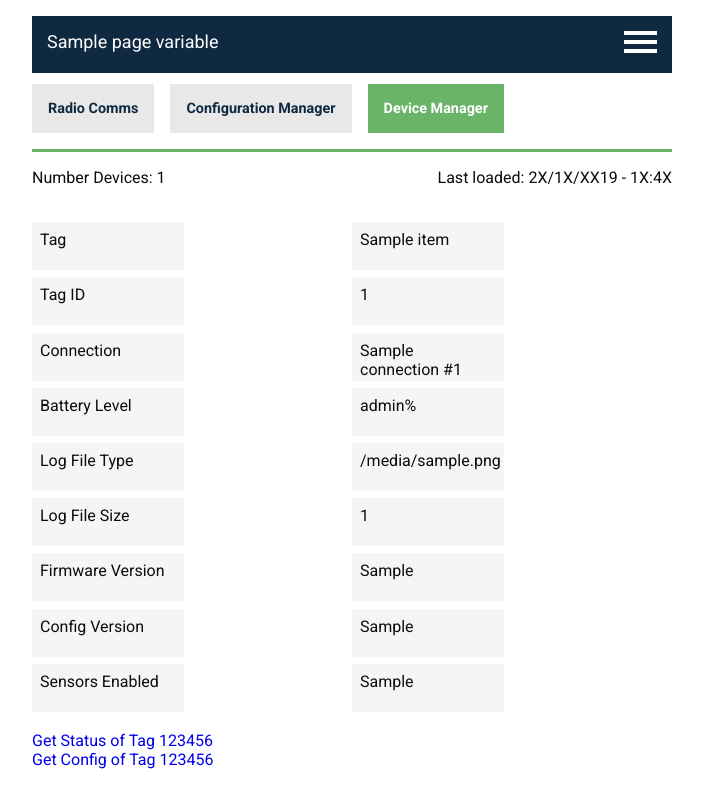
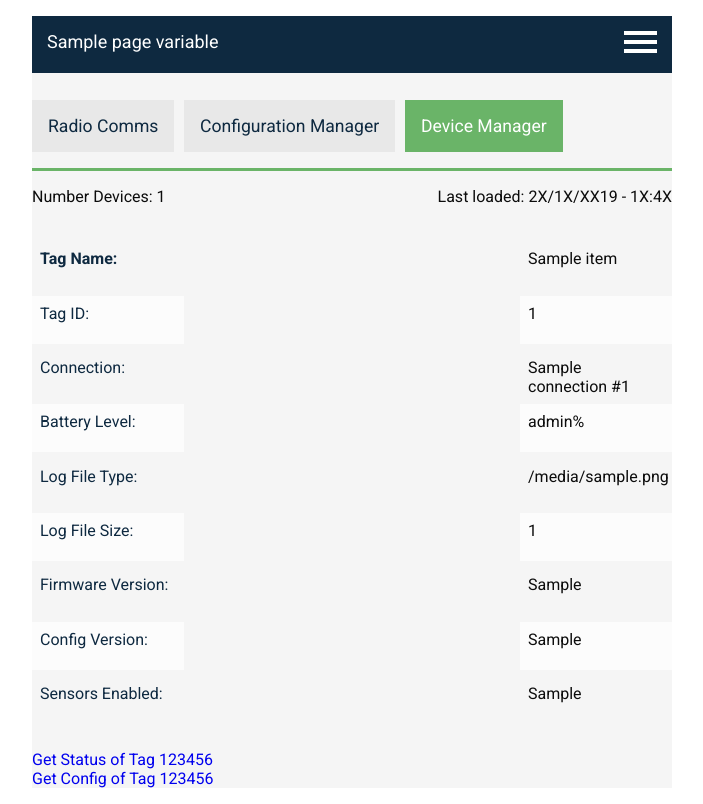
Before and after one commit to arribada/horizon-gui, a Flask app: template webserver/templates/scan.html in a window 1280 px wide. Shown: the whole page, without its empty margins (288-991 px from the left). Before the commit the page ends 769 px from the top, so only its background shows below. Run offline with Flask 2, Linux system fonts and the light colour scheme; the template is opened without the code that fills it: most values are stand-ins (such as "Sample title", 1, 10 or a date in 2020); parts of the project's set-up code (start-up, migrations or seed data) failed here and were passed over.

Commit message:
Table styling

```diff
--- a/webserver/static/styles.css
+++ b/webserver/static/styles.css
@@ -67,6 +67,16 @@ nav h3 {
     background: white;
 }
 
+/* MAIN */
+
+#mainMenu {
+    background-color: #f5f5f5;
+}
+
+.main-table-wrapper {
+    background-color: #f5f5f5;
+}
+
 /* TAB TITLES */
 
 .tab-titles-wrapper {
@@ -74,6 +84,7 @@ nav h3 {
     flex-flow: row nowrap;
     justify-content: flex-start;
     margin-left: 0;
+    margin-top: 2em;
 }
 
 .tab-titles-wrapper article:first-of-type {
@@ -81,7 +92,12 @@ nav h3 {
 }
 
 .tab-titles-wrapper article {
-    margin: 0 0.5em;
+    margin: 0 0.3em;
+}
+
+.tab-title h4 {
+    font-weight: 400;
+    font-size: 1.1em;
 }
 
 /* MAIN TABLE */
@@ -93,19 +109,50 @@ nav h3 {
 }
 
 .main-table {
-    flex-flow: column wrap;
+    flex-flow: row nowrap;
     justify-content: space-between;
     height: 31em;
+    background-color: #f5f5f5;
+}
+
+.main-table>div {
+    display: flex;
+    flex-flow: column nowrap;
 }
 
 .main-table span {
-    background-color: #f5f5f5;
+    /* background-color: #f5f5f5; */
     padding: 0.5em;
     margin: 0.2em 0;
     display: inline-block;
     width: 8.5em;
     height: 2em;
 }
+
+.main-table span:nth-child(even) {
+    background-color: #fcfcfc;
+}
+
+.main-table.col0 span {
+    font-weight: 300;
+}
+
+.main-table.col0 span h3 {
+    padding: 0.5em 0;
+}
+
+.main-table p {
+    font-size: 1em;
+}
+
+.main-table.col0 span:nth-child(even) {
+    background-color: #f8fbf7;
+}
+
+.main-table.col0 span:nth-child(odd) {
+    background-color: #f2f8f2;
+}
+
 
 /* ! END OF NM'S STYLES */
 
@@ -117,13 +164,13 @@ nav h3 {
 body {
     font-family: Trebuchet MS, Arial, Helvetica, sans-serif !important;
     box-sizing: border-box;
-    position: relative; */
-    height: 100%;
+    position: relative;
+    */ height: 100%;
 }
 
 main {
     position: relative;
-    background-color: white;
+    /* background-color: white; */
     color: #0c0c0c;
     padding-top: 95px;
     min-height: calc(100% - 52px);
@@ -139,7 +186,8 @@ header,
     max-width: 640px;
 }
 
-input, textarea {
+input,
+textarea {
     display: block;
 }
 
@@ -355,7 +403,7 @@ header {
     transform: rotate(180deg);
 }
 
-.subhead[data-collapsed] + .collapsable .inner {
+.subhead[data-collapsed]+.collapsable .inner {
     display: none !important;
 }
 
@@ -379,9 +427,10 @@ header {
     display: inline-block;
 }
 
-.galleryFilterWrapper button{
+.galleryFilterWrapper button {
     float: right;
 }
+
 /* .galleryFilter:nth-child(even) {
     text-align: right;
 } */
@@ -566,11 +615,11 @@ img.galleryImage {
     padding: 2px;
 }
 
-.presets{
+.presets {
     margin-left: 20px;
 }
 
-img[data-selected] + .selected {
+img[data-selected]+.selected {
     background-image: url("images/icons/noun_select_1751205_33cc99.svg");
     width: 20px;
     height: 20px;
@@ -873,6 +922,7 @@ nav.calibrateFoot {
     padding: 3px;
     max-width: 6rem;
 }
+
 #settings textarea {
     background: white;
     border: #aaaaaa 1px solid;
@@ -881,23 +931,27 @@ nav.calibrateFoot {
     float: right;
 }
 
-#settings li > span, #settings li span .radios,
+#settings li>span,
+#settings li span .radios,
 #report dl span {
     display: block;
 }
 
-#settings ul li > span label,
+#settings ul li>span label,
 #report dl span dt {
     display: inline-block;
 }
 
-#settings ul li span label, #settings ul li div label,
-#report dl span dt, #settings p.fallbackLabel {
+#settings ul li span label,
+#settings ul li div label,
+#report dl span dt,
+#settings p.fallbackLabel {
     color: #4c4c4c;
     font-family: Trebuchet MS, Arial, Helvetica, sans-serif;
     /* max-width: 53%; */
     font-size: 0.9rem;
 }
+
 .nativeTimePicker input,
 #settings ul li span input,
 #settings ul li span select,
@@ -1117,19 +1171,19 @@ dl {
 }
 
 #endpoints .latestActivityValues {
-  text-align:center;
+    text-align: center;
     width: 95px;
-  float:left;
-  padding:5px;
+    float: left;
+    padding: 5px;
 }
 
 #endpoints .count {
-  font-size:2em;
-  display:block;
+    font-size: 2em;
+    display: block;
 }
 
 #endpoints .last {
-  font-size:0.8em;
+    font-size: 0.8em;
 }
 
 /* #endpoints .inner > div {
@@ -1186,7 +1240,7 @@ dl {
     /* min-width: 90px; */
 }
 
-#endpoints tr > td:nth-child(even) {
+#endpoints tr>td:nth-child(even) {
     font-weight: bold;
 }
 
@@ -1208,16 +1262,18 @@ dl {
     display: none;
 }
 
-.infoMessage{
+.infoMessage {
     padding: 15px;
-    margin:30px;
+    margin: 30px;
     background-color: #d0d0d0;
     text-align: center;
 }
-.smallText{
+
+.smallText {
     font-size: 70%;
 }
-.tinyText{
+
+.tinyText {
     font-size: 50%;
 }
 
@@ -1235,7 +1291,7 @@ textarea {
     font-size: 16px !important;
 }
 
-.oamDetails{
+.oamDetails {
     font-size: 70%;
     margin-top: 25px;
     color: #666666;
@@ -1248,9 +1304,11 @@ textarea {
 
     .galleryFooterMenu,
     .settingsActions,
-    nav.calibrateFoot, .sectionHead {
+    nav.calibrateFoot,
+    .sectionHead {
         left: calc(50% - 320px);
     }
+
     input[type="date"],
     input[type="datetime"],
     input[type="month"],
--- a/webserver/templates/scan.html
+++ b/webserver/templates/scan.html
@@ -14,7 +14,7 @@
         </article>
     </div>
 
-    <section class={{ dataVariables.toolVersion }}>
+    <section class="main-table-wrapper" {{ dataVariables.toolVersion }}>
         <div class="table-nav top top-tail-margin top-tail-padding flex">
             <span>
                 Number Devices: {{ dataVariables.numRows }}
@@ -26,19 +26,38 @@
 
         <section class="main-table flex">
 
-            <div class="col0 main-table flex">
-                <span>Tag</span>
-                <span>Tag ID</span>
-                <span>Connection</span>
-                <span>Battery Level</span>
-                <span>Log File Type</span>
-                <span>Log File Size</span>
-                <span>Firmware Version</span>
-                <span>Config Version</span>
-                <span>Sensors Enabled</span>
+            <div class="col0 flex">
+                <span class="row0 navy">
+                    <h3>Tag Name:</h3>
+                </span>
+                <span class="col0 navy">
+                    <p>Tag ID:</p>
+                </span>
+                <span class="col0 navy">
+                    <p>Connection:</p>
+                </span>
+                <span class="col0 navy">
+                    <p>Battery Level:</p>
+                </span>
+                <span class="col0 navy">
+                    <p>Log File Type:</p>
+                </span>
+                <span class="col0 navy">
+                    <p>Log File Size:</p>
+                </span>
+                <span class="col0 navy">
+                    <p>Firmware Version:</p>
+                </span>
+                <span class="col0 navy">
+                    <p>Config Version:</p>
+                </span>
+                <span class="col0 navy">
+                    <p>Sensors Enabled:</p>
+                </span>
             </div>
+
             {% for item in dataVariables.data %}
-
+            <div>
                 <span class="name_{{ loop.index }}">
                     {{ item['friendlyName'] }}
                 </span>
@@ -66,6 +85,7 @@
                 <span class="sensorsEnabled{{ loop.index }}">
                     {{ item['sensorsEnabled'] }}
                 </span>
+            </div>
 
             {% endfor %}
         </section>
```
Lines whose indentation alone changed are shown as unchanged.
